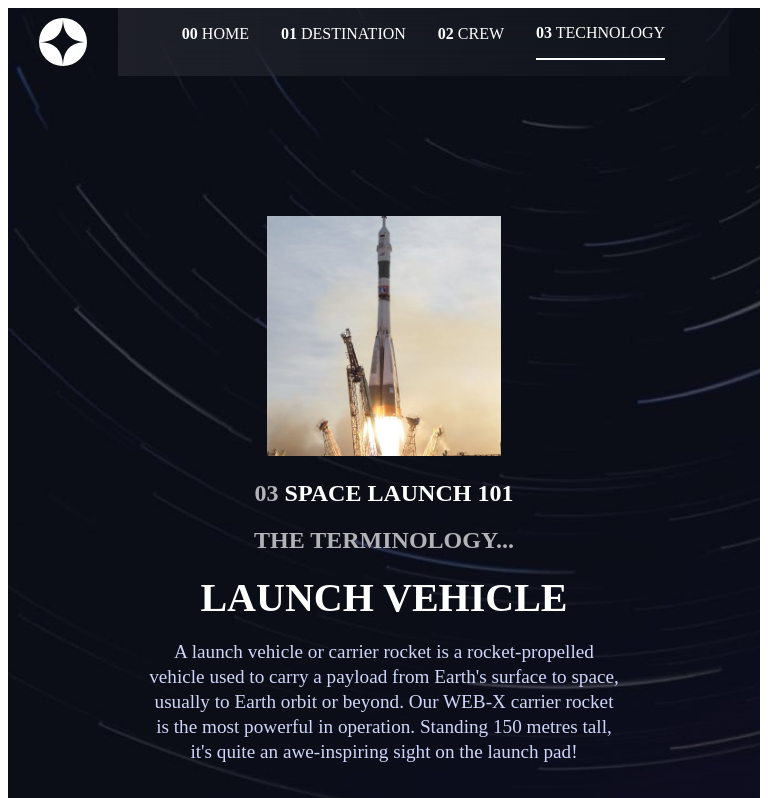
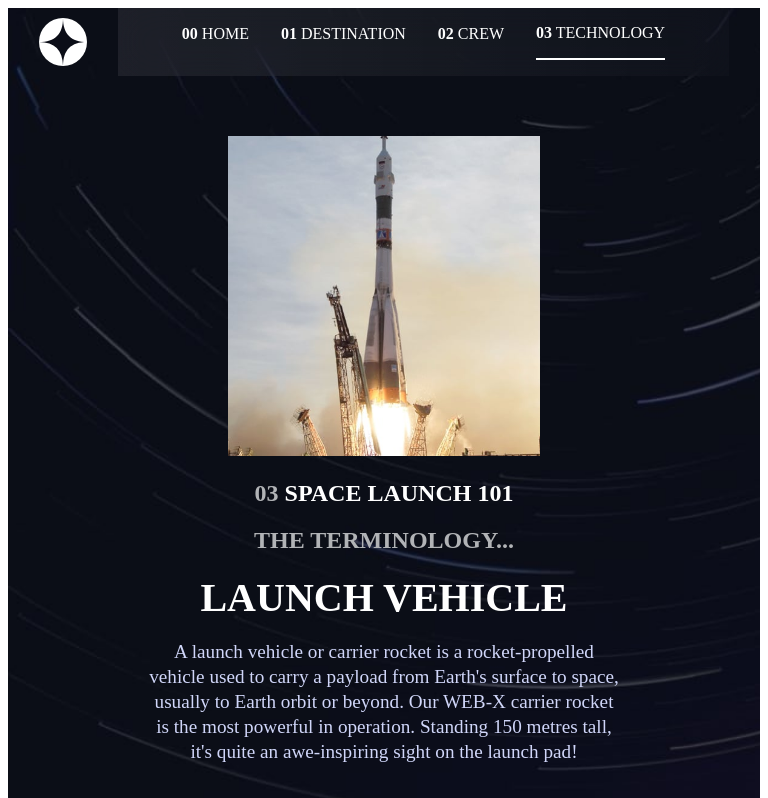
Before and after one commit to uconnwomensbball/SpaceTourismSite, a React (Vite) app: page /technology in a window 768 px wide. Shown: the top 798 px of the page. Built offline with nearby package versions, Linux system fonts and the light colour scheme; a web font is replaced by a local one.

Commit message:
2 Jan 26 - Styles: @mediaqueries

```diff
--- a/src/index.css
+++ b/src/index.css
@@ -486,7 +486,7 @@ footer{
         flex-direction: column-reverse;
         text-align: center;
         gap: 0;
-        margin-top: 8rem;
+        margin-top: 3rem;
         margin-bottom: 3rem;
 
     }
@@ -509,7 +509,7 @@ footer{
     }
 
     .tech-img{
-        height: 15rem;
+        height: 20rem;
     }
 
     .tech-nav{
```
